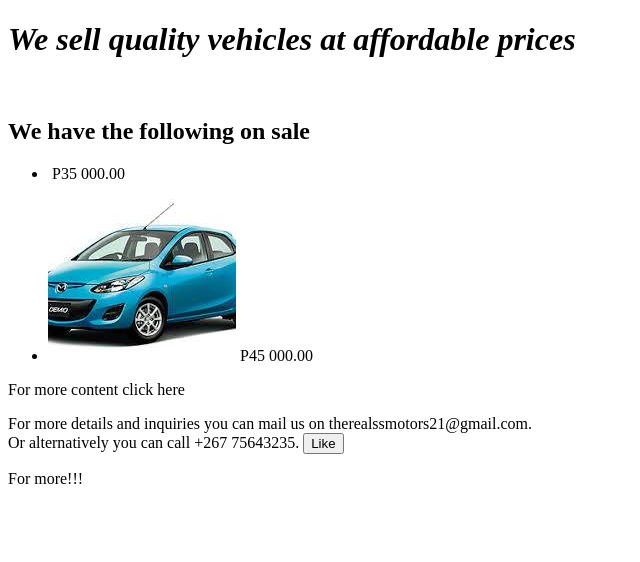
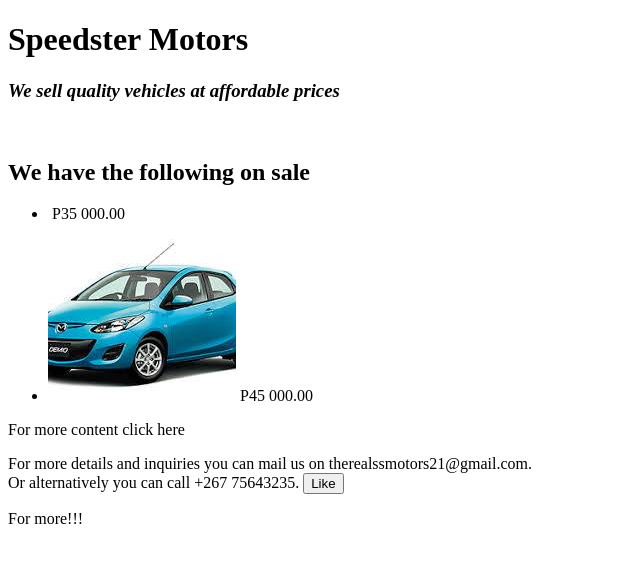
Before and after one commit to bida24-338/speedstar-motors, a plain HTML site: page index.html in a window 1280 px wide. Shown: the whole page, without its empty margins (0-640 px from the left). Drawn offline with Linux system fonts and the light colour scheme.

Commit message:
Update index.html

```diff
--- a/index.html
+++ b/index.html
@@ -6,12 +6,19 @@
     <meta charset="utf-8">
     <title>Speed star motors</title>
 
+    <style>
+      div{
+        background = green;
+        color = red;
+      }
+    </style>
   </head>
 
   <body>
-    <h1>
+    <div><h1> Speedster Motors</h1></div>
+    <h3>
       <strong><em>We sell quality vehicles at affordable prices </em></strong>
-    </h1>
+    </h3>
     <br>
     <strong><h2>We have the following on sale</h2></strong>
     <ul> <!-- Available cars and prices in list form-->
```
